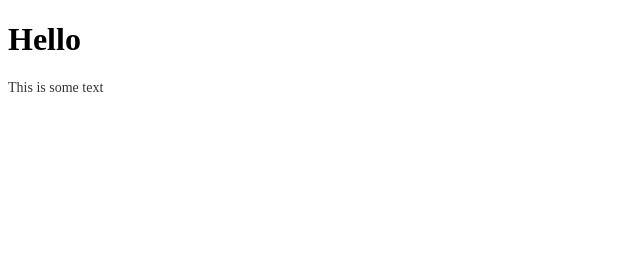
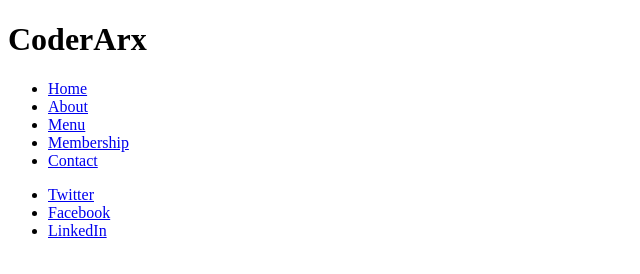
Before and after one commit to aranab/sassy-codearx, a website: page index.html in a window 1280 px wide. Shown: the whole page, without its empty margins (0-640 px from the left). Drawn offline with Linux system fonts and the light colour scheme.

Commit message:
Scaffolded the header and footer

```diff
--- a/index.html
+++ b/index.html
@@ -1,17 +1,43 @@
 <!DOCTYPE html>
 <html>
+
 <head>
     <meta charset="utf-8" />
     <meta http-equiv="X-UA-Compatible" content="IE=edge">
-    <title>Page Title</title>
+    <title>CoderArx</title>
     <meta name="viewport" content="width=device-width, initial-scale=1">
     <link rel="stylesheet" type="text/css" media="screen" href="css/styles.css" />
     <link rel="stylesheet" type="text/css" media="screen" href="node_modules/@fortawesome/fontawesome-free/css/all.css" />
 </head>
+
 <body>
-    <h1>Hello</h1>
-    <p>This is some text</p>
+    <div class="site-container">
+        <header class="site-header">
+            <div class="site-branding">
+                <h1 class="site-title">CoderArx</h1>
+            </div><!-- site-branding -->
+            <nav class="header-nav">
+                <ul>
+                    <li><a href="#">Home</a></li>
+                    <li><a href="#">About</a></li>
+                    <li><a href="#">Menu</a></li>
+                    <li><a href="#">Membership</a></li>
+                    <li><a href="#">Contact</a></li>
+                </ul>
+            </nav><!-- header-nav -->
+        </header><!-- site-header -->
+        <footer class="site-footer">
+            <nav class="social-menu">
+                <ul>
+                    <li><a href="#" class="twitter">Twitter</a></li>
+                    <li><a href="#" class="facebook">Facebook</a></li>
+                    <li><a href="#" class="linedin">LinkedIn</a></li>
+                </ul>
+            </nav><!-- social-menu -->
+        </footer><!-- site-footer -->
+    </div><!-- site-container -->
 
     <script src="js/scripts.js"></script>
 </body>
+
 </html>
```
